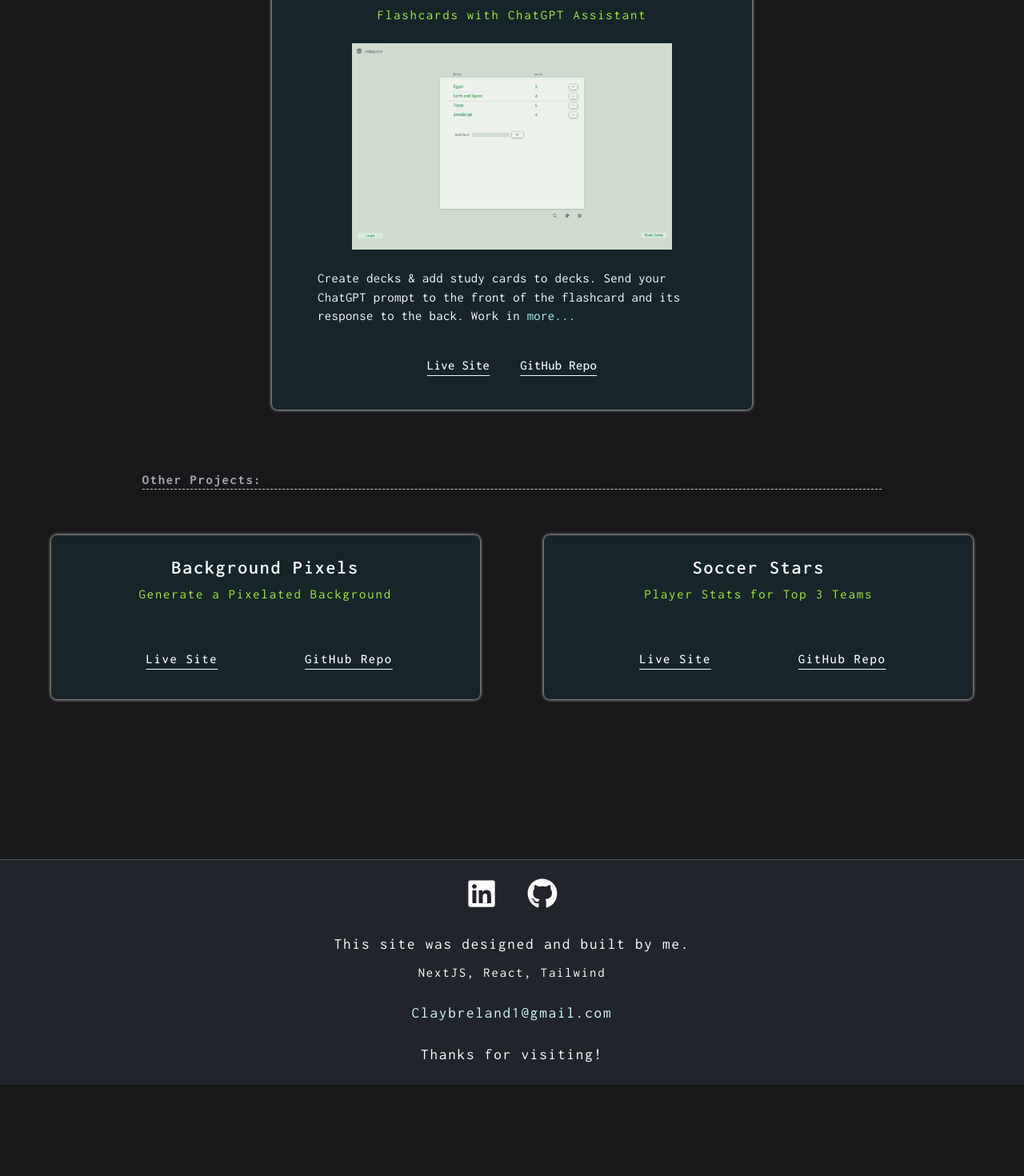
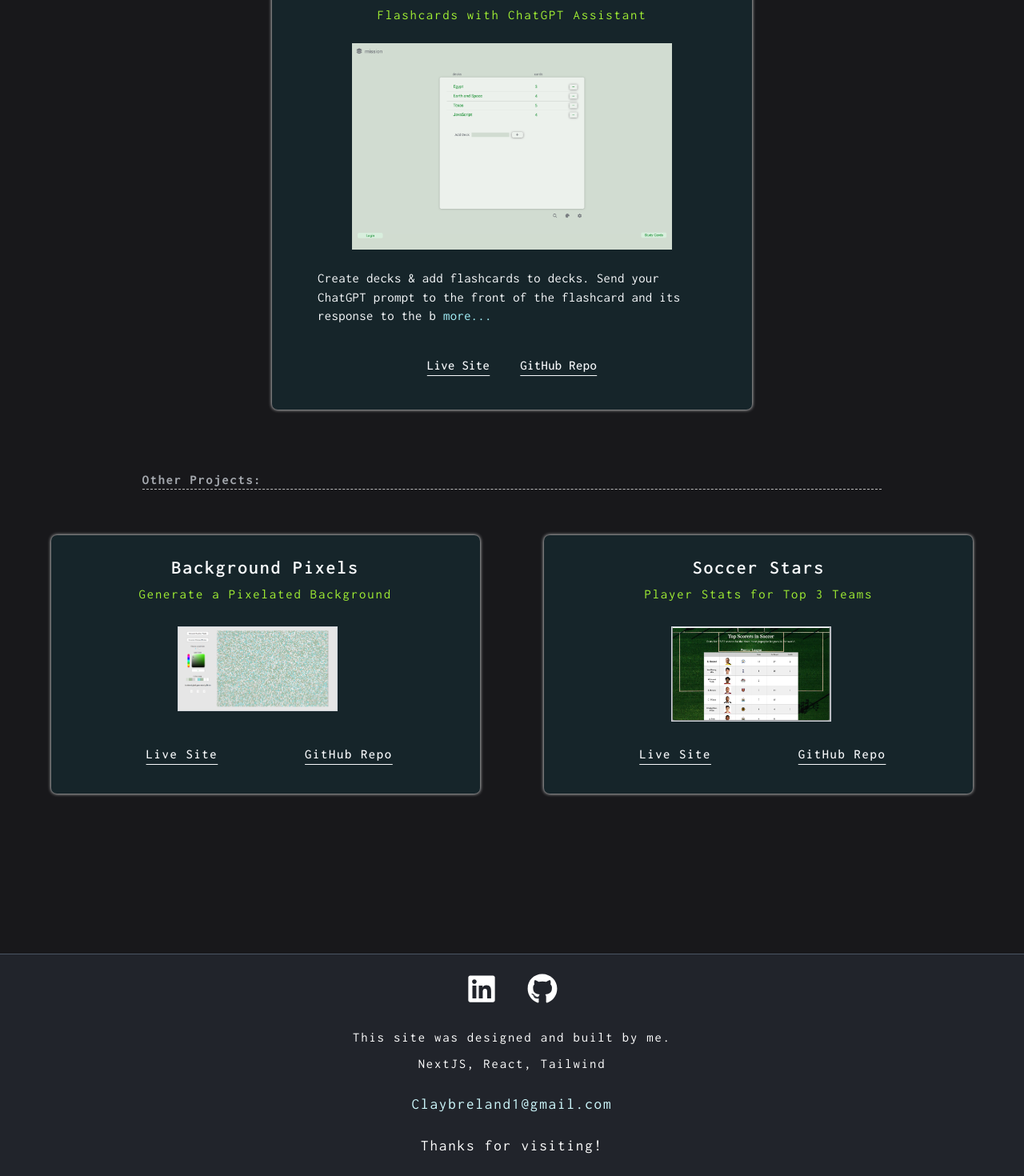
Before and after one commit to Brela/next-react-portfolio, a Next.js app: page / in a window 1280 px wide. Shown: the part 931-2401 px from the top of the page at 80% size. Before the commit the page ends 2287 px from the top, so only its background shows below. Built offline with nearby package versions, Linux system fonts and the light colour scheme.

Commit message:
final touches

```diff
--- a/src/app/Footer/Footer.tsx
+++ b/src/app/Footer/Footer.tsx
@@ -8,9 +8,9 @@ const Footer = () => {
       //   style={{ boxShadow: "0px 0px 2px white" }}
     >
       <Socials />
-      <div>
+      <div className="text-sm">
         <p>This site was designed and built by me.</p>
-        <p className="text-sm mt-2">NextJS, React, Tailwind</p>
+        <p className=" mt-2">NextJS, React, Tailwind</p>
       </div>
       <p className="text-cyan-100">
         <a href="mailto:Claybreland1@gmail.com">Claybreland1@gmail.com</a>
--- a/src/app/components/SecondaryProjectContainer/index.tsx
+++ b/src/app/components/SecondaryProjectContainer/index.tsx
@@ -12,7 +12,7 @@ interface Props {
   description?: string;
   liveSiteHref: string;
   githubRepoHref: string;
-  screenshot?: string;
+  screenshot: string;
   className?: string;
   techStack?: { name: string; icon: string | StaticImageData }[];
   underMaintenance?: boolean;
@@ -77,15 +77,15 @@ export default function SecondaryProjectContainer({
 
         <div className="flex gap-4 mb-auto mt-3">
           {/* ----------------------- image ---------------------------------------------------- */}
-          {/*           <figure className="py-2">
+          <figure className="flex justify-center">
             <Image
-            src={screenshot}
-            alt={`${title} Screenshot`}
-            width="200"
-            height="170"
-            className="w-3/4 lg:w-full block mx-auto"
+              src={screenshot}
+              alt={`${title} Screenshot`}
+              width="200"
+              height="170"
+              className="block ml-10 lg:ml-0 mx-auto border border-gray-300"
             />
-        </figure> */}
+          </figure>
 
           {/* ----------------------- description ---------------------------------------------------- */}
           <div className="text-left text-xs lg:text-sm tracking-wide px-5 lg:px-0">
--- a/src/app/page.tsx
+++ b/src/app/page.tsx
@@ -73,7 +73,9 @@ export default function Projects() {
           <ProjectContainer
             title="Mission Study Cards"
             subTitle="Flashcards with ChatGPT Assistant"
-            description="Create decks & add study cards to decks. Send your ChatGPT prompt to the front of the flashcard and its response to the back. Work in progress - you might notice some bugs."
+            description="Create decks & add flashcards to decks.
+            Send your ChatGPT prompt to the front of the flashcard and its response to the back.
+            This is a work in progress."
             liveSiteHref="https://missiongpt.netlify.app/"
             githubRepoHref="https://github.com/Brela/mission-cards"
             screenshot={"/projects/mission-cards.png"}
@@ -109,7 +111,7 @@ export default function Projects() {
             // description="View the real-time top scorers in soccer ( AKA football ) from the 3 most popular leagues in the world. Sometimes the simplest sites are the best ones."
             liveSiteHref="https://soccer-worldwide.netlify.app/"
             githubRepoHref="https://github.com/Brela/football-soccer-worldwide"
-            // screenshot={"/projects/orderly.png"}
+            screenshot={"/projects/soccer-worldwide.png"}
             // techStack={orderlyTechStack}
             completionDate="04-03-2023"
             timeSpan="2 months"
```
Also changed, not shown: public/projects/soccer-worldwide.png (added).
